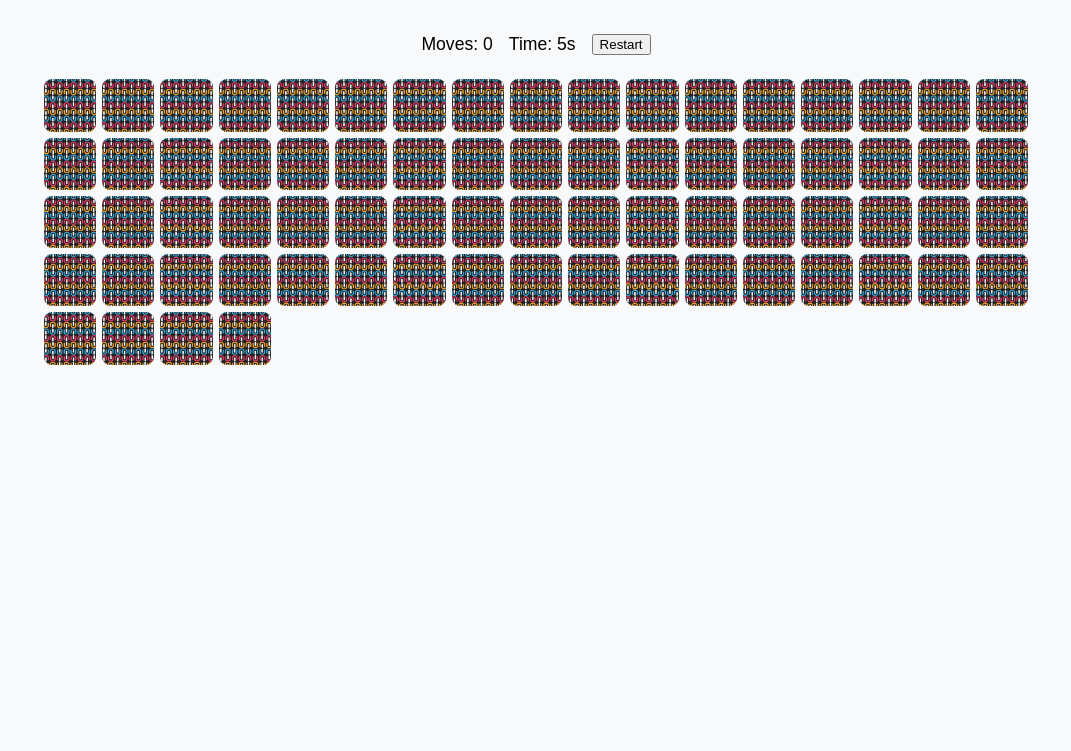
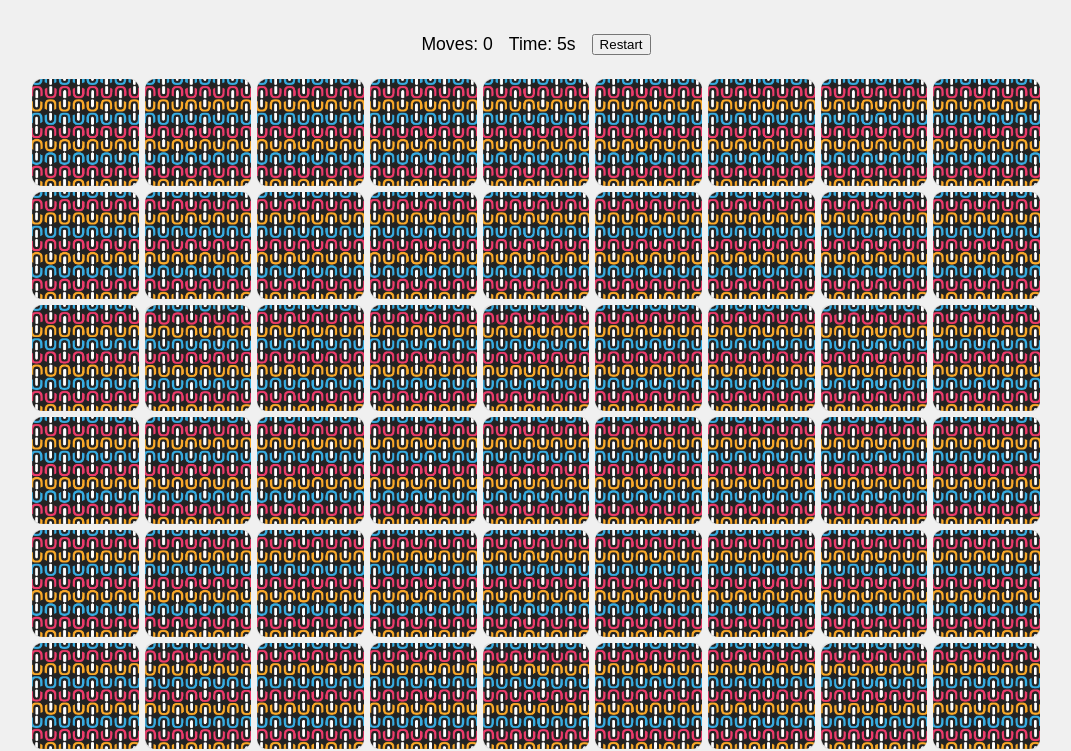
Before and after one commit to FRSname/UCK-Memory, a plain HTML site: page index.html in a window 1280 px wide. Shown: the part 56-807 px from the top of the page, without its empty margins (104-1175 px from the left). Drawn offline with Linux system fonts and the light colour scheme.

Commit message:
Update style.css

```diff
--- a/style.css
+++ b/style.css
@@ -1,6 +1,6 @@
 body {
   font-family: sans-serif;
-  background-color: #f8f9fa;
+  background-color: #f0f0f0;
   margin: 0;
   padding: 0;
   display: flex;
@@ -24,19 +24,20 @@ h1 {
 
 #game {
   display: grid;
-  grid-template-columns: repeat(auto-fit, minmax(50px, 1fr));
+  grid-template-columns: repeat(9, 1fr); /* Always 9 columns */
   gap: 6px;
   width: 95vw;
-  max-width: 1000px;
+  max-width: 1024px;
+  aspect-ratio: 9 / 8; /* Maintain grid shape */
   padding: 0.5rem;
   box-sizing: border-box;
 }
 
 .card {
   position: relative;
+  width: 100%;
+  height: 100%;
   aspect-ratio: 1 / 1;
-  width: 100%;
-  max-width: 100px;
   cursor: pointer;
   perspective: 1000px;
 }
```
